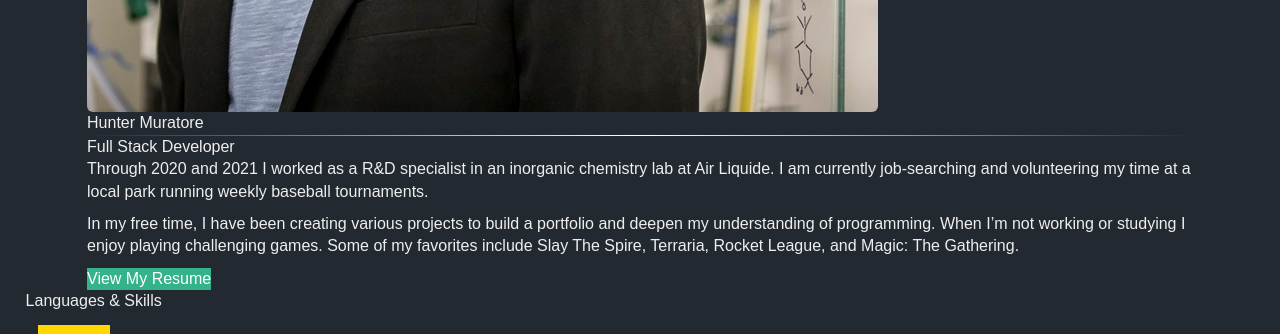
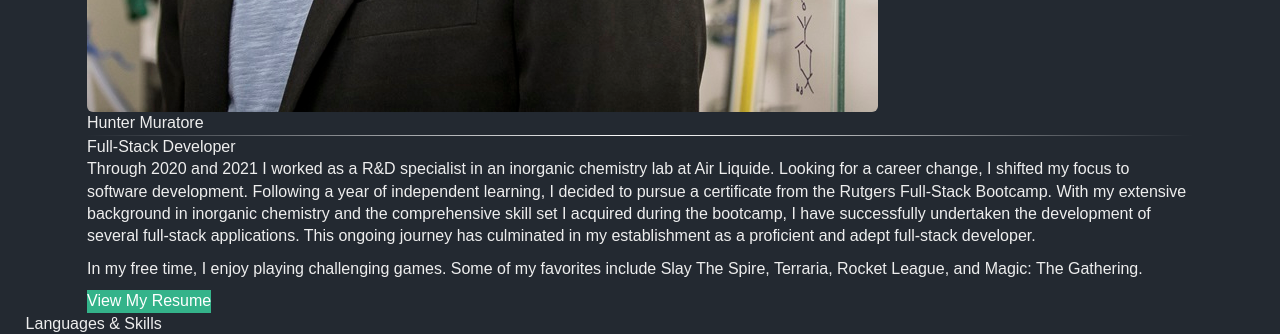
Before and after one commit to HunterMuratore/Portfolio, a React (Vite) app: page / in a window 1280 px wide. Shown: the part 1180-1514 px from the top of the page. Built offline with nearby package versions, Linux system fonts and the light colour scheme.

Commit message:
about me update

```diff
--- a/src/pages/About.jsx
+++ b/src/pages/About.jsx
@@ -26,12 +26,12 @@ function About() {
                     <div>
                         <h1 className="text-3xl font-bold mt-10 mb-5">Hunter Muratore</h1>
                         <hr className="w-[300px] mx-auto" />
-                        <h2 className="text-3xl font-bold mt-5 mb-10">Full Stack Developer</h2>
+                        <h2 className="text-3xl font-bold mt-5 mb-10">Full-Stack Developer</h2>
                     </div>
                 </div>
                 <article className="2xl:text-2xl xl:text-xl lg:text-xl md:text-lg sm:text-md mt-10">
-                    <p>Through 2020 and 2021 I worked as a R&D specialist in an inorganic chemistry lab at Air Liquide. I am currently job-searching and volunteering my time at a local park running weekly baseball tournaments.</p>
-                    <p>In my free time, I have been creating various projects to build a portfolio and deepen my understanding of programming. When I&rsquo;m not working or studying I enjoy playing challenging games. Some of my favorites include Slay The Spire, Terraria, Rocket League, and Magic: The Gathering.</p>
+                    <p>Through 2020 and 2021 I worked as a R&D specialist in an inorganic chemistry lab at Air Liquide. Looking for a career change, I shifted my focus to software development. Following a year of independent learning, I decided to pursue a certificate from the Rutgers Full-Stack Bootcamp. With my extensive background in inorganic chemistry and the comprehensive skill set I acquired during the bootcamp, I have successfully undertaken the development of several full-stack applications. This ongoing journey has culminated in my establishment as a proficient and adept full-stack developer.</p>
+                    <p>In my free time, I enjoy playing challenging games. Some of my favorites include Slay The Spire, Terraria, Rocket League, and Magic: The Gathering.</p>
                 </article>
                 <NavLink to="/resume"><button type="button" className="text-sm mt-10 my-5 py-2 px-3 rounded">View My Resume</button></NavLink>
             </section>
--- a/src/pages/Projects.jsx
+++ b/src/pages/Projects.jsx
@@ -53,7 +53,7 @@ function Projects() {
         <section className="projects text-center mb-3">
             <article className="2xl:text-2xl xl:text-xl lg:text-xl md:text-lg sm:text-md">
                 <h1 className="text-2xl font-bold mt-10 mb-5">Projects</h1>
-                <p>I graduated from Drew University as a member of Phi Beta Kappa with a B.S. in Chemistry and a minor in French. After a year in industrial chemistry I have shifted my career focus towards software engineering and development.</p>
+                <p>I graduated from Drew University as a member of Phi Beta Kappa with a B.S. in Chemistry and a minor in French. After a year in industrial chemistry I have shifted my career focus towards full-stack software engineering and development.</p>
                 <p>I have created and maintained several projects, including this website, of which many are dockerized and hosted on my personal server.</p>
             </article>
             <figure className="container mt-20 grid grid-cols-1 md:grid-cols-2 lg:grid-cols-3 gap-6 mx-auto">
```
